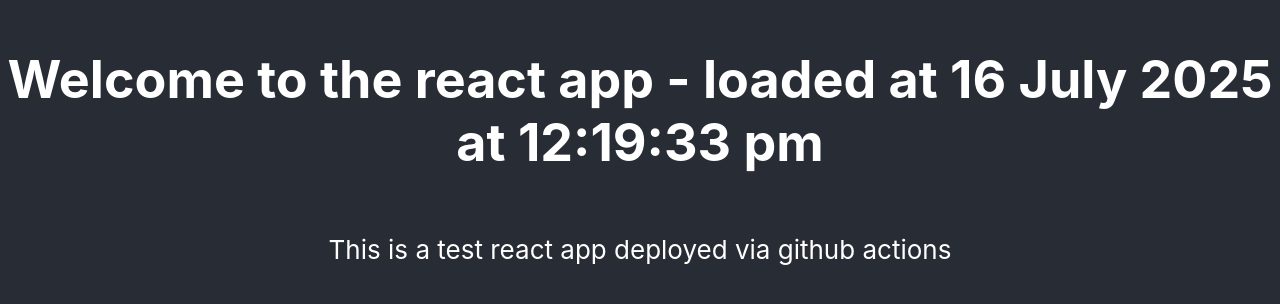
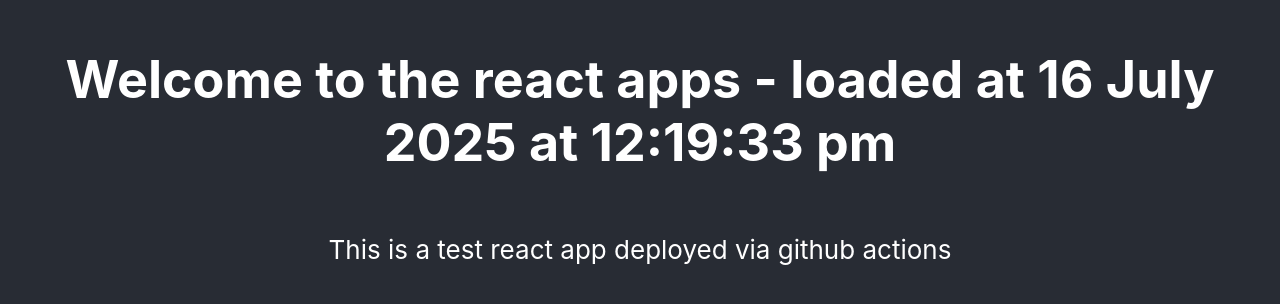
Before and after one commit to egoist-musashi/react-github-actions-testing, a React (Create React App) app: page / in a window 1280 px wide. Shown: the part 248-552 px from the top of the page. Built offline with nearby package versions, Linux system fonts and the light colour scheme.

Commit message:
change 1

```diff
--- a/src/App.tsx
+++ b/src/App.tsx
@@ -16,7 +16,7 @@ const App: React.FC = () => {
   return (
       <div className="App">
         <header className="App-header">
-          <h1> Welcome to the react app - loaded at {currentTime}</h1>
+          <h1> Welcome to the react apps - loaded at {currentTime}</h1>
           <p> This is a test react app deployed via github actions</p>
         </header>
       </div>
```
